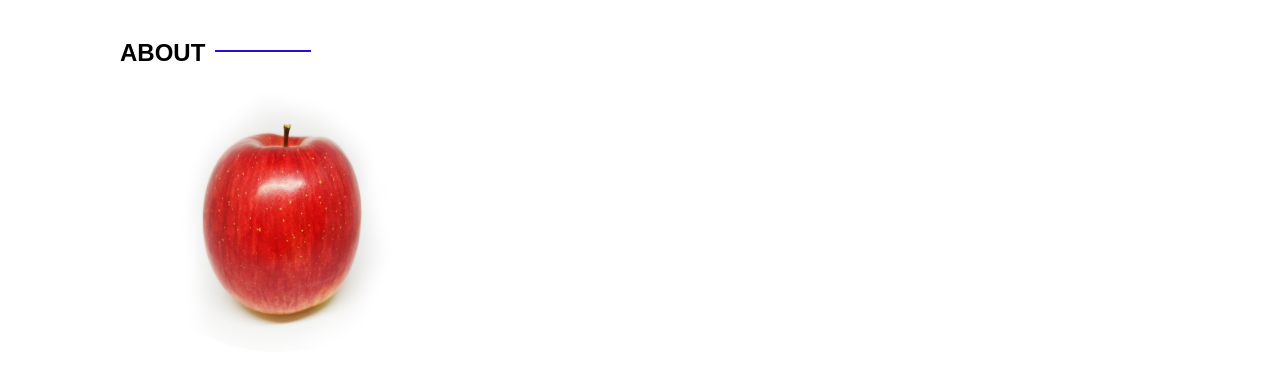
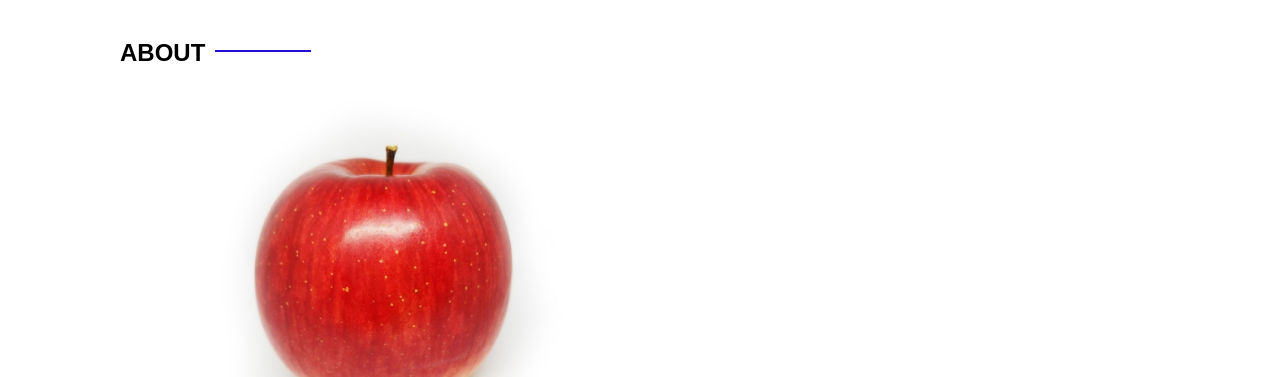
Before and after one commit to tyan-man/portfolio-Nakasu, a plain HTML site: page index.html in a window 1280 px wide. Shown: the part 483-860 px from the top of the page. Drawn offline with Linux system fonts and the light colour scheme.

Commit message:
index.htmlの修正

```diff
--- a/index.html
+++ b/index.html
@@ -47,8 +47,7 @@
             </section>
             <section id="about">
                 <h2 class="index-h2">ABOUT</h2>
-                <div id="about-flex">
-                    <div>
+                    <div id="about-box">
                         <img id="about-photo" src="images/index/IMG_0237.JPG" alt="リンゴ">
                         <div id="about-derection">
                             <h3>ringo128</h3>
@@ -57,7 +56,6 @@
                             </p>
                         </div>
                     </div>
-                </div>
             </section>
             <section id="skill">
                 <h2 class="index-h2">SKILL</h2>
```
